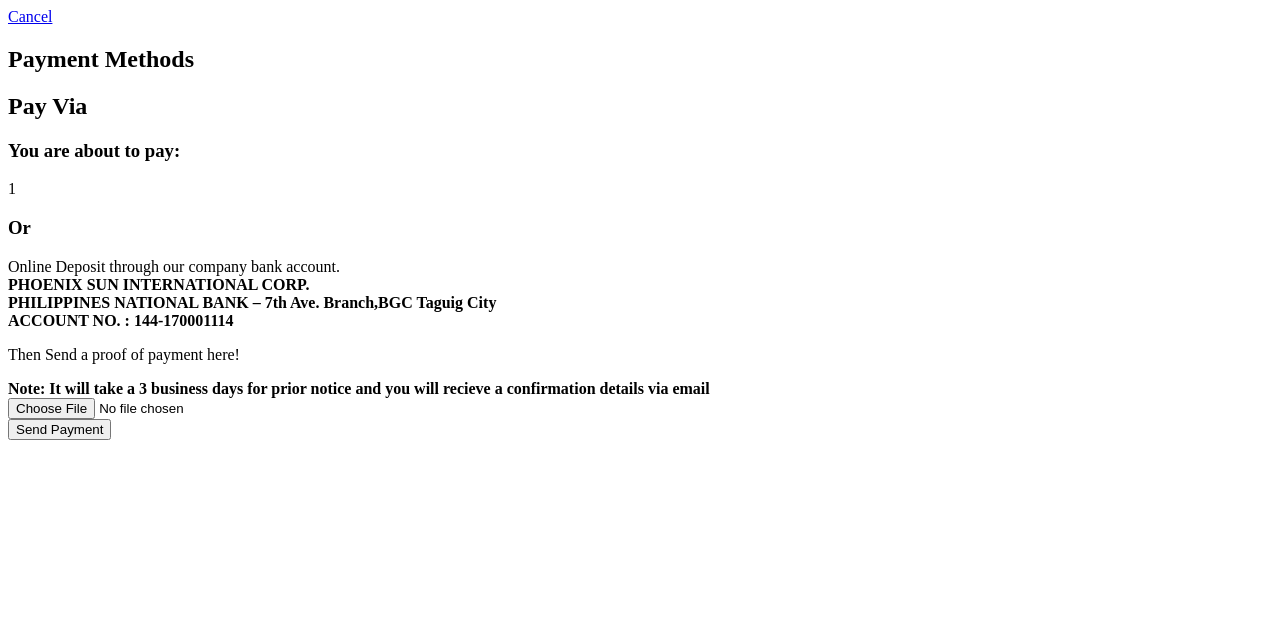
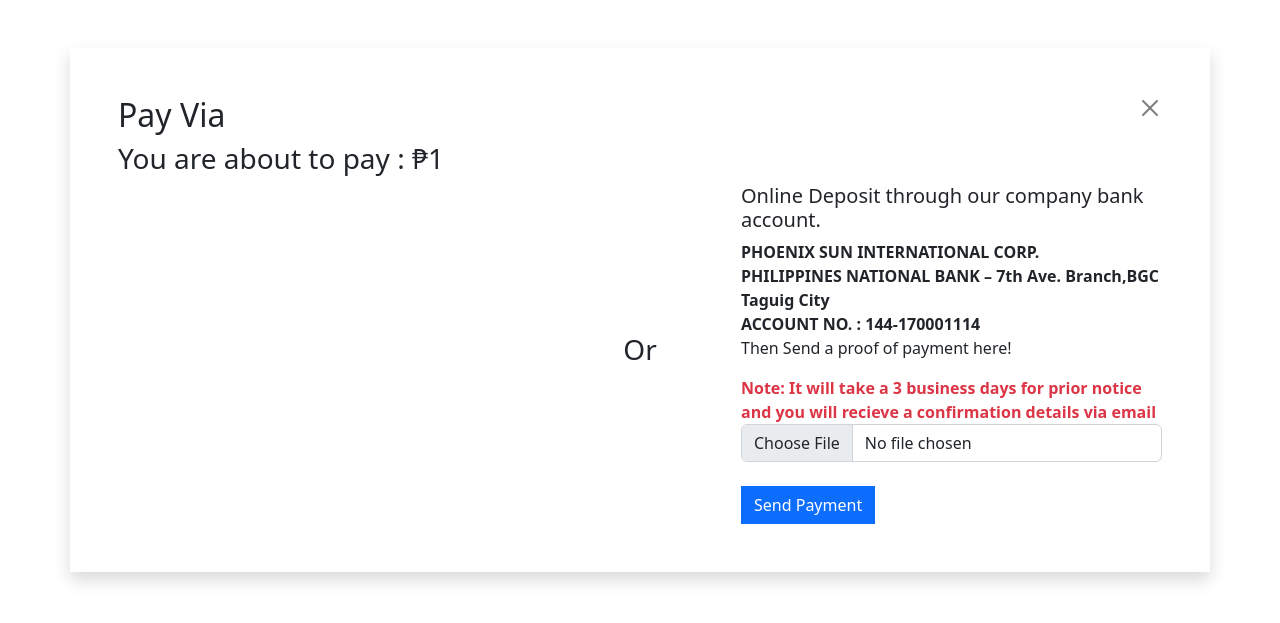
Before and after one commit to mathewdy/official_real_estate, a PHP site: page /Users/Payment.php in a window 1280 px wide. Shown: the top 623 px of the page. Run offline with PHP 8.4, Linux system fonts and the light colour scheme; a user stored in the database is signed in; some libraries are stand-ins or nearby versions.

Commit message:
Update Payment.php

```diff
--- a/Users/Payment.php
+++ b/Users/Payment.php
@@ -19,22 +19,27 @@
     <meta charset="UTF-8">
     <meta http-equiv="X-UA-Compatible" content="IE=edge">
     <meta name="viewport" content="width=device-width, initial-scale=1.0">
-    <title>Document</title>
+    <link rel="stylesheet" href="../src/styles/boostrap/bootstrap.css">
+    <title>Payment</title>
 </head>
 <body>
-    <a href="Home.php">Cancel</a>
-    <h2>Payment Methods</h2>
+<div class="container p-5 shadow mt-5">
+    <form action="" method="POST" enctype="multipart/form-data">
+        <span class="d-flex justify-content-between">
+            <h2>Pay Via</h2>
+            <a href="home.php" class="btn-close"></a>
 
-    <form action="" method="POST" enctype="multipart/form-data">
-
-        <h2>Pay Via</h2>
-
-        <h3>You are about to pay:</h3>
-        <p><?php echo $_SESSION['reservation_fee']?></p>
-
-            <div id="paypal-payment-button"></div>
+        </span>
+        <h3>You are about to pay : <?php echo '₱'. $_SESSION['reservation_fee']?></h3>
+        <div class="row">
+            <div class="col-lg-5 d-flex align-items-center">
+                <div id="paypal-payment-button" class="w-100"></div>
+            </div>
+            <div class="col-lg-2 text-center d-flex justify-content-center align-items-center">
                 <h3>Or</h3>
-            <label for="">Online Deposit through our company bank account.</label>
+            </div>
+            <div class="col-lg-5">
+                <label for="" class="h5">Online Deposit through our company bank account.</label>
                 <br>
                 <strong>
                 PHOENIX SUN INTERNATIONAL CORP.
@@ -44,12 +49,16 @@
                 ACCOUNT NO. : 144-170001114
                 </strong>
                 <p>Then Send a proof of payment here!</p>
-        <strong>Note: It will take a 3 business days for prior notice and you will recieve a confirmation details via email</strong>
+                <strong class="text-danger">Note: It will take a 3 business days for prior notice and you will recieve a confirmation details via email</strong>
                 <br>
-        <input type="file" name="image">
+                <input type="file" class="form-control" name="image">
                 <br>
-        <input type="submit" name="proof_of_payment" value="Send Payment">
+                <input type="submit" name="proof_of_payment" class="btn btn-md btn-primary" style="border-radius: 0;" value="Send Payment">
+            </div>
+        </div>
     </form>
+</div>
+
 </body>
 </html>
 
```
Lines whose indentation alone changed are shown as unchanged.
